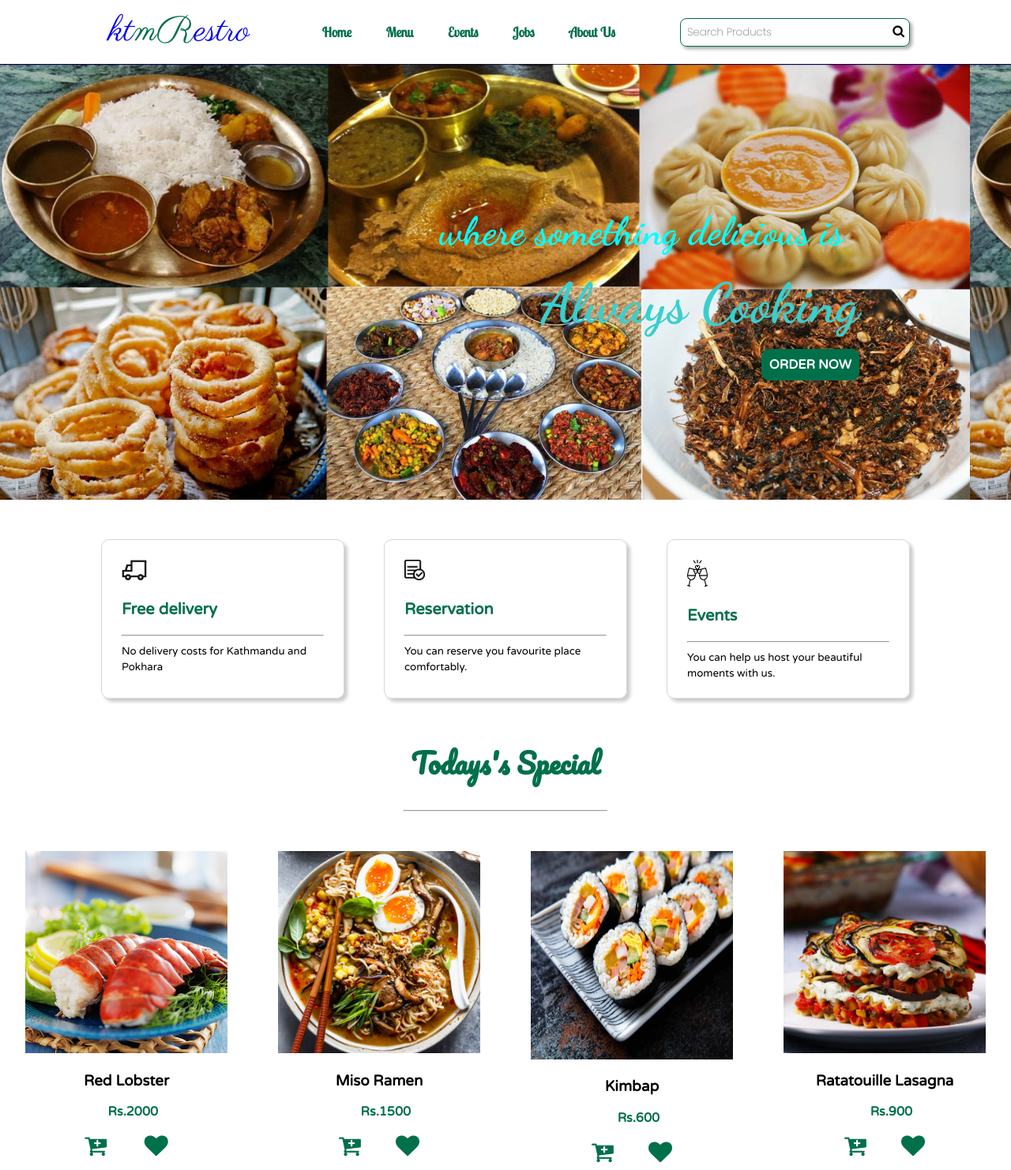
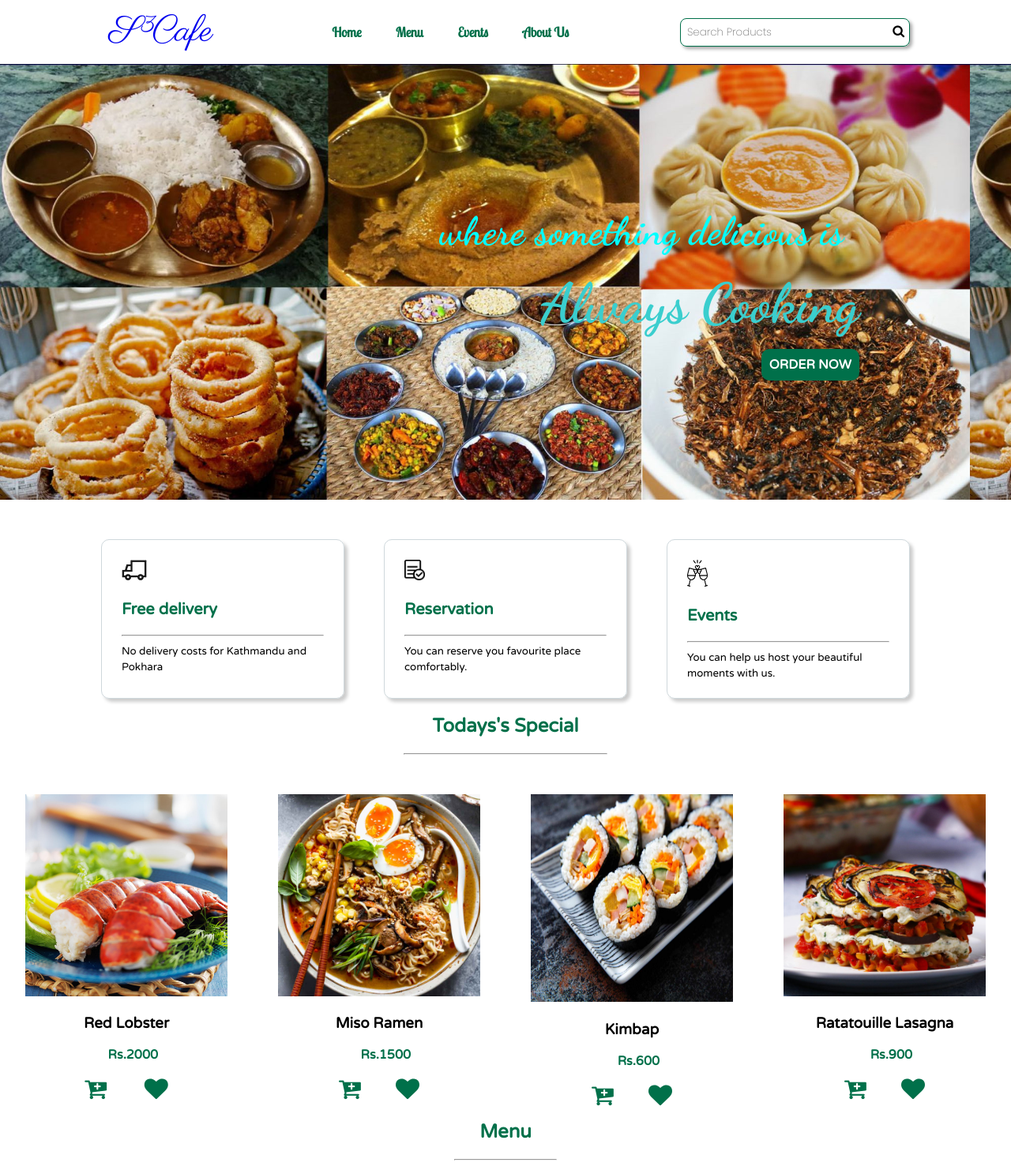
Before and after one commit to SunilCz/Web, a plain HTML site: page index.html in a window 1280 px wide. Shown: the top 1482 px of the page at 79% size. Drawn offline with Linux system fonts and the light colour scheme.

Commit message:
Add files via upload

```diff
--- a/index.html
+++ b/index.html
@@ -7,7 +7,7 @@
         <link href="https://fonts.googleapis.com/css2?family=Dancing+Script:wght@700&display=swap" rel="stylesheet">
         <link rel="stylesheet" href="https://stackpath.bootstrapcdn.com/font-awesome/4.7.0/css/font-awesome.min.css">
         <meta name="viewport" content="width=device-width, initial-scale=1">
-        <link rel="shortcut icon" href="Images/logo.png" type="image/x-icon" />
+        <link rel="shortcut icon" href="" type="image/x-icon" />
         <link href="new.css" rel="stylesheet">
     </head>
 
@@ -17,7 +17,7 @@
         <header class="container">
 
         <!-- Logo -->
-       <a class="l" href="index.html"><p class="logo">kt<span class="mR">mR</span>estro</p></a>
+       <a class="l" href="index.html"><p class="logo">S<span class="cube">&sup3;</span><sapan class="cafe">Cafe</sapan></p></a>
 
 
         <!-- Navigation Contents -->
@@ -35,7 +35,6 @@
               </div>
             </div>
             <li><a href="events.html">Events</a></li>
-            <li><a href="jobs.html">Jobs</a></li>
              <div class="dropdown">
                 <li><a href="aboutus.html" class="dropbtn">About Us</a></li>
 
@@ -85,7 +84,7 @@
         </section>
 
         <!-- Today's Special -->
-        <section id="winter">
+        <section id="summer">
     <h2 class="purple text-center">Todays's Special</h2>
     <hr style="width:20%;">
     <div class="summer-content text-center">
@@ -561,7 +560,7 @@ IceCream
     <ul class="contact">
         <li><i class="fa fa-building"></i>&nbsp;&nbsp; Nayabazar, Kathmandu</li>
         <li><i class="fa fa-phone"></i>&nbsp;&nbsp; +977 9849070118, +977 9823569788</li>
-        <li><i class="fa fa-envelope"></i>&nbsp;&nbsp;S3Cafe2079@gmail.com</li>
+        <li><i class="fa fa-envelope"></i>&nbsp;&nbsp;KtmRestro2079@gmail.com</li>
     </ul>
 
     <ul class="socials">
```
